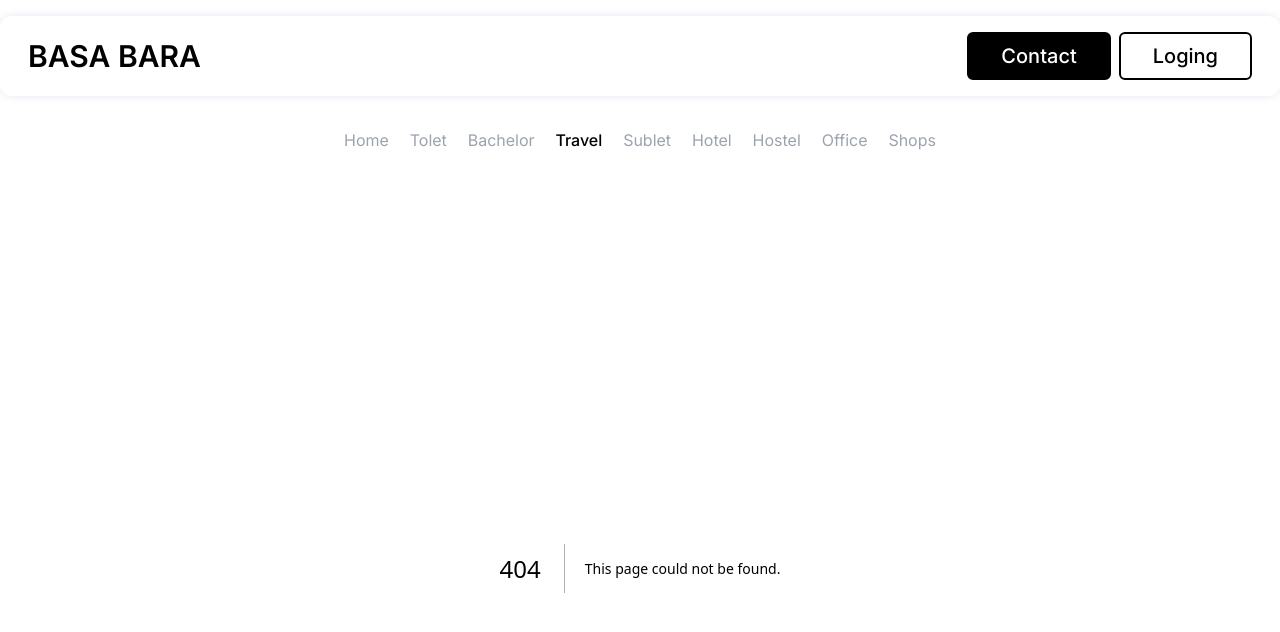
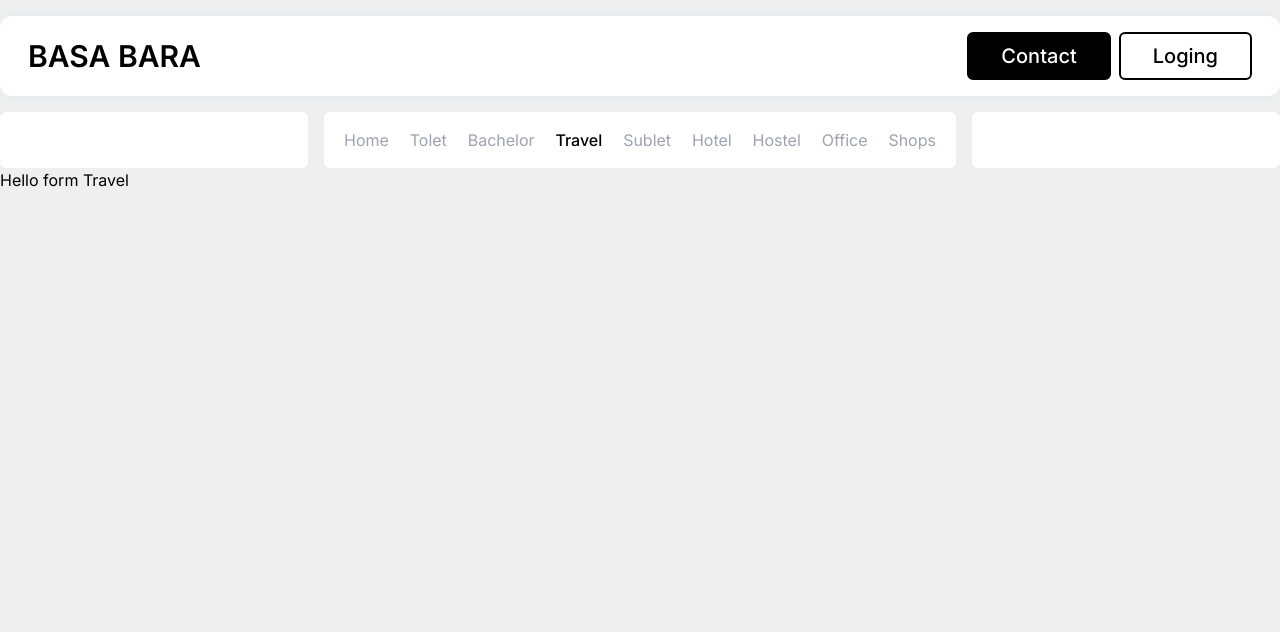
Before and after one commit to Amdadul-HQ/rant-house, a Next.js app: page /travel in a window 1280 px wide. Before the commit this address had no page. Shown: the top 632 px of the page. Built offline with nearby package versions, Linux system fonts and the light colour scheme.

Commit message:
adding travel Folder

```diff
--- /dev/null
+++ b/src/app/travel/page.jsx
@@ -0,0 +1,11 @@
+import React from 'react';
+
+const Travel = () => {
+    return (
+        <div>
+            <h1>Hello form Travel</h1>
+        </div>
+    );
+};
+
+export default Travel;
```
